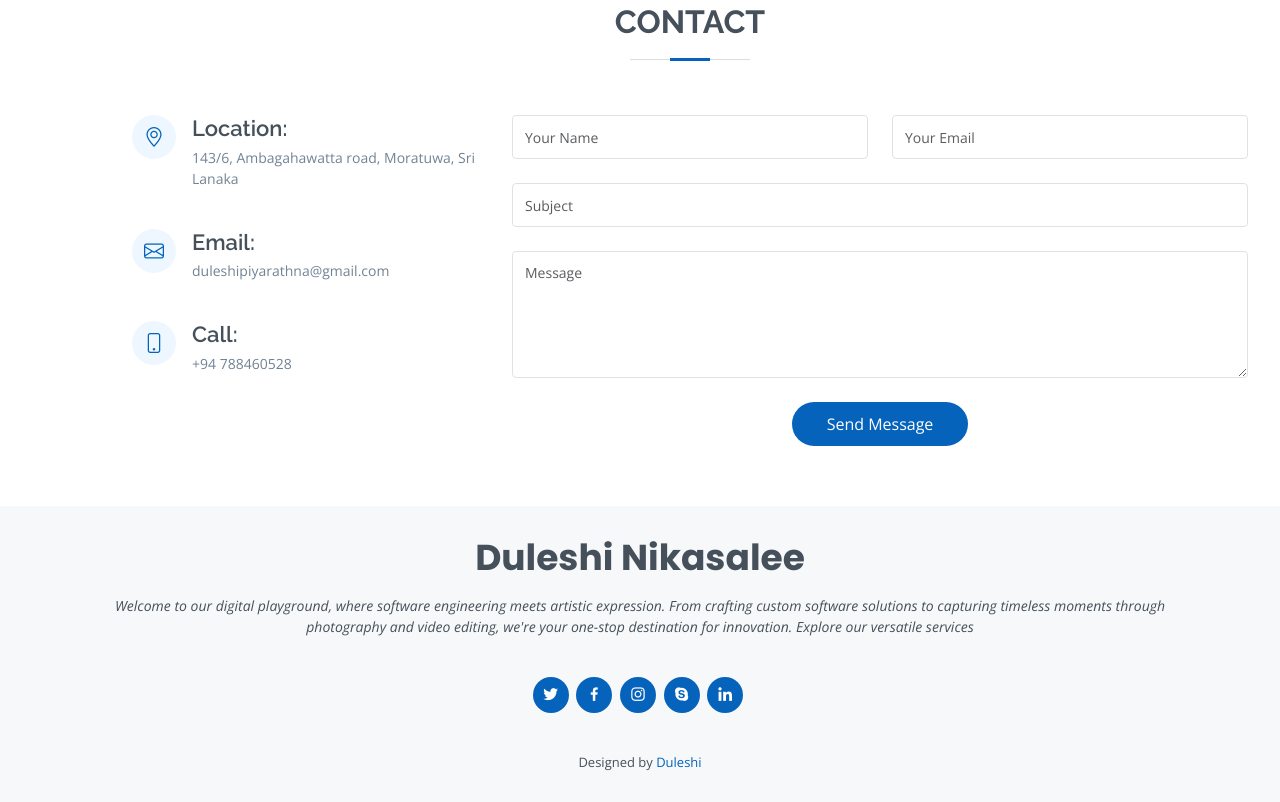
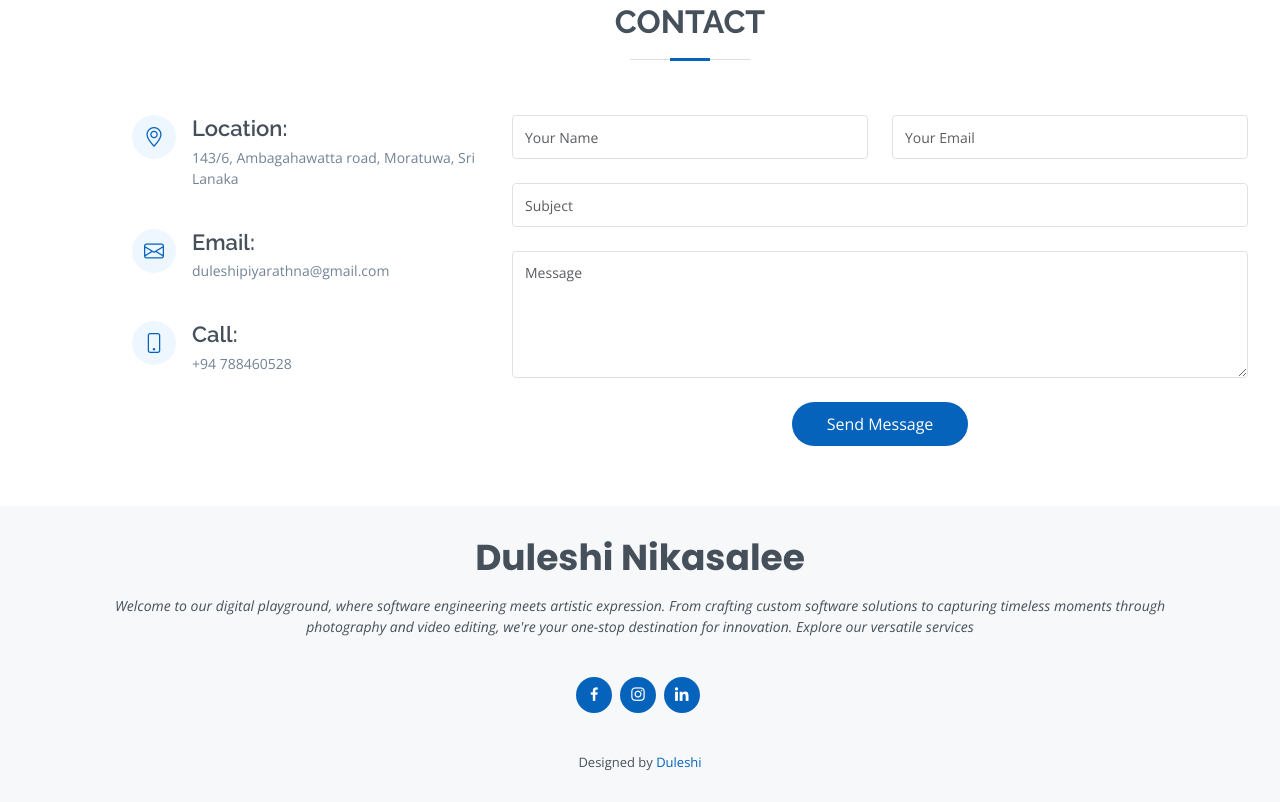
Before and after one commit to Nikasalee/Duleshi, a plain HTML site: page index.html in a window 1280 px wide. Shown: the part 5265-6067 px from the top of the page. Drawn offline with nearby package versions, Linux system fonts and the light colour scheme.

Commit message:
Update index.html

```diff
--- a/index.html
+++ b/index.html
@@ -526,11 +526,9 @@
       <h3>Duleshi Nikasalee</h3>
       <p>Welcome to our digital playground, where software engineering meets artistic expression. From crafting custom software solutions to capturing timeless moments through photography and video editing, we're your one-stop destination for innovation. Explore our versatile services</p>
       <div class="social-links">
-        <a href="#" class="twitter"><i class="bx bxl-twitter"></i></a>
-        <a href="#" class="facebook"><i class="bx bxl-facebook"></i></a>
-        <a href="#" class="instagram"><i class="bx bxl-instagram"></i></a>
-        <a href="#" class="google-plus"><i class="bx bxl-skype"></i></a>
-        <a href="#" class="linkedin"><i class="bx bxl-linkedin"></i></a>
+        <a href="https://www.facebook.com/profile.php?id=100091706982466&mibextid=ZbWKwL" class="facebook"><i class="bx bxl-facebook"></i></a>
+        <a href="https://www.instagram.com/dule__23?igsh=MXYwa2o3cDBiZHlrdA==" class="instagram"><i class="bx bxl-instagram"></i></a>
+        <a href="http://www.linkedin.com/in/duleshi-piyarathna-3b6bba29b" class="linkedin"><i class="bx bxl-linkedin"></i></a>
       </div>
 
 
```
